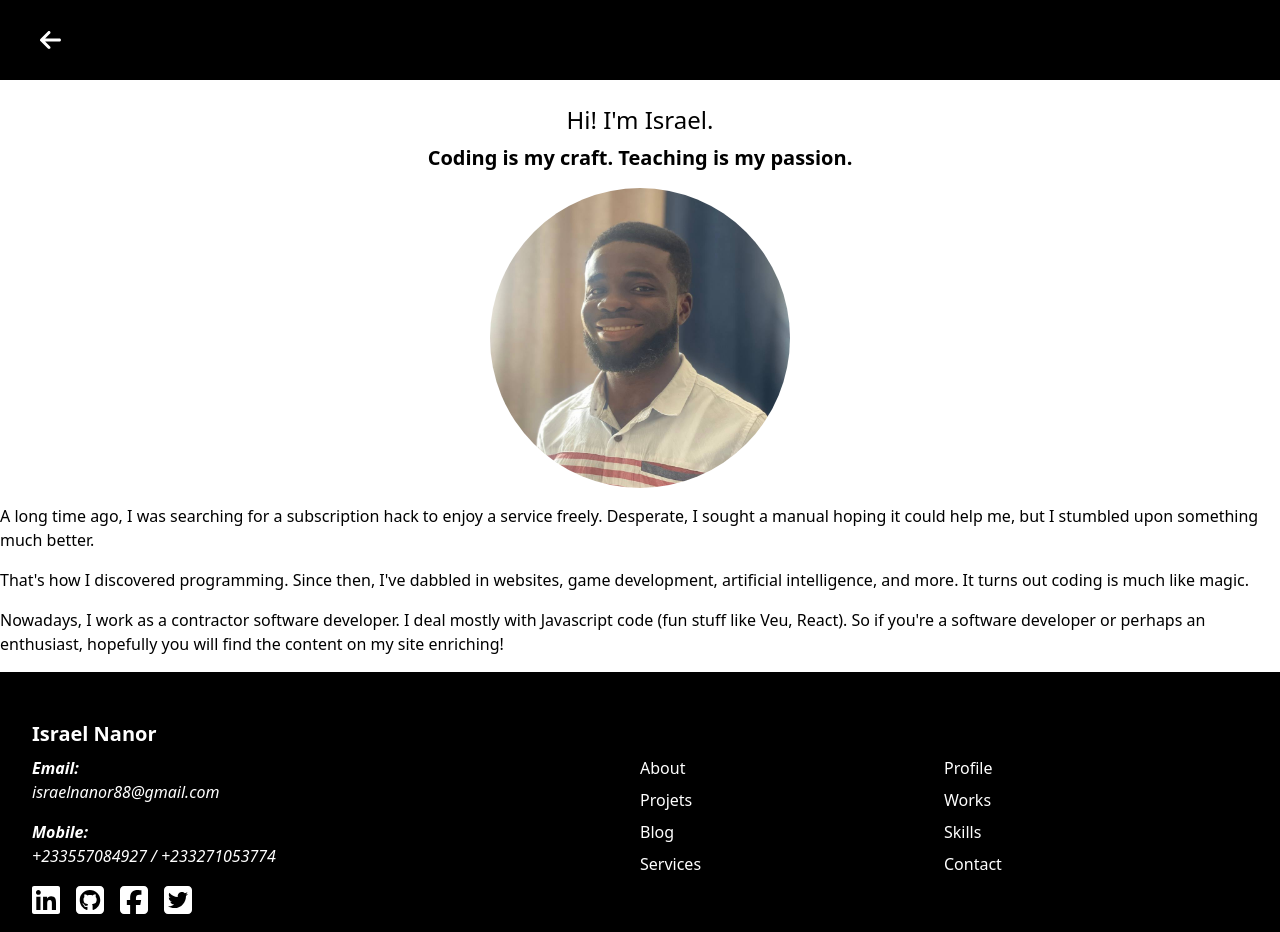
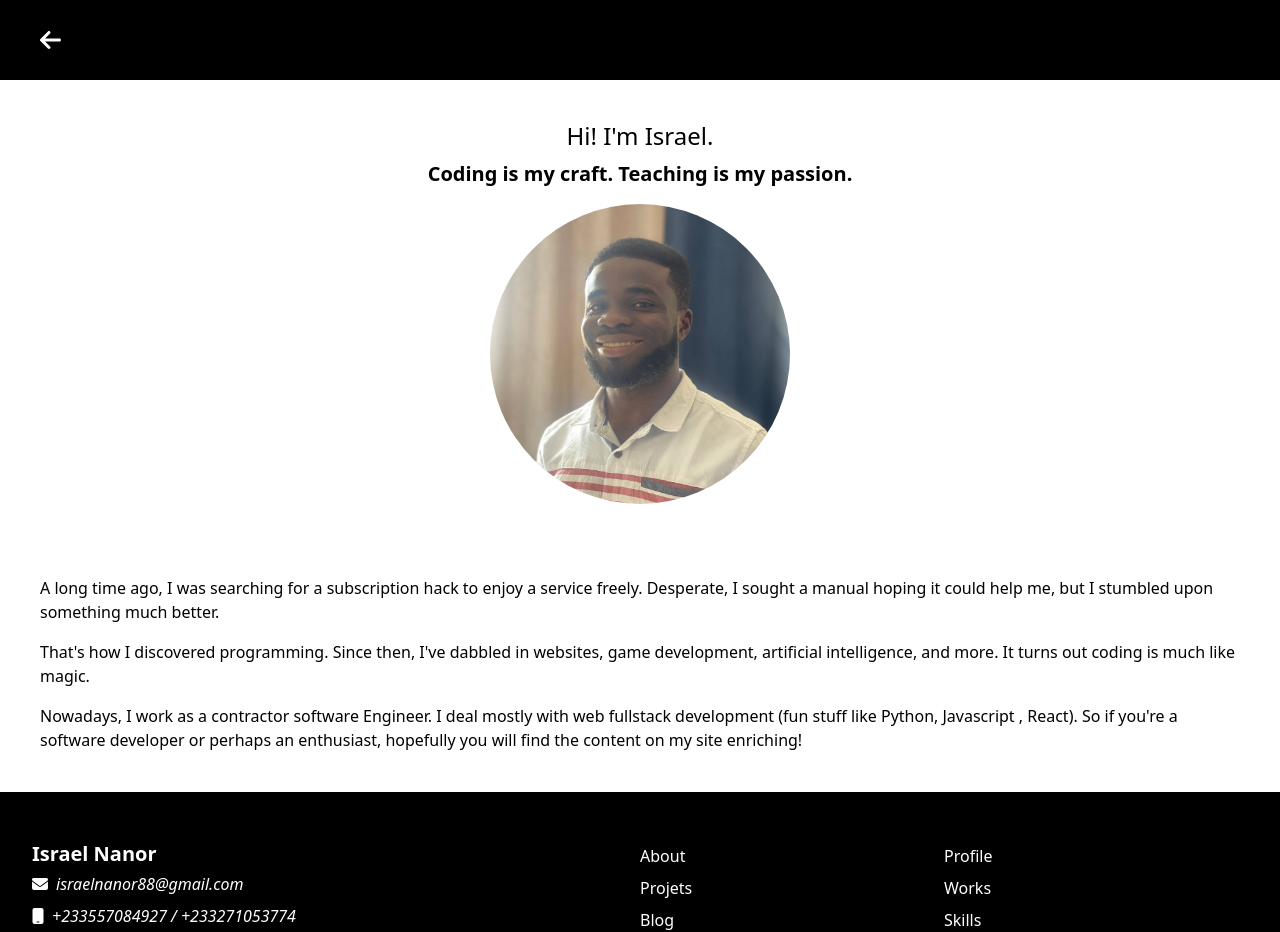
Before and after one commit to NanorIsrael/gv_web, a React (Create React App) app: page /about in a window 1280 px wide. Shown: the top 932 px of the page. Built offline with nearby package versions, Linux system fonts and the light colour scheme.

Commit message:
Update about page

```diff
--- a/src/App.css
+++ b/src/App.css
@@ -931,6 +931,10 @@ code {
   flex-direction: column;
 }
 
+.content-center {
+  align-content: center;
+}
+
 .items-end {
   align-items: flex-end;
 }
@@ -1553,6 +1557,10 @@ code {
     justify-content: space-around;
   }
 
+  .md\:pt-0 {
+    padding-top: 0px;
+  }
+
   .md\:text-6xl {
     font-size: 3.75rem;
     line-height: 1;
--- a/src/App.tsx
+++ b/src/App.tsx
@@ -1,4 +1,5 @@
 import { FontAwesomeIcon } from '@fortawesome/react-fontawesome'
+import { faEnvelope, faMobile } from '@fortawesome/free-solid-svg-icons'
 import { faLinkedin , faFacebookSquare, faGithubSquare, faTwitterSquare } from '@fortawesome/free-brands-svg-icons'
 import { Link, Navigate, Route, Routes } from 'react-router-dom';
 
@@ -22,16 +23,14 @@ function App() {
         <section className='pb-12 md:flex'>
           <article>
           <h4 className='text-xl md:text-md font-bold'>Israel Nanor</h4>
-          <address>
-            <div className='py-2'>
-            <h5 className='font-semibold'>Email:</h5>
-            <p>israelnanor88@gmail.com</p>
+          <address className='leading-loose'>
+            <div>
+            <FontAwesomeIcon icon={faEnvelope} /><span className='mx-2'>israelnanor88@gmail.com</span>
             </div>
-            <div className='py-2'>
-            <h5 className='font-semibold'>Mobile:</h5>
-            <p>+233557084927 / +233271053774</p>
+            <div>
+            <FontAwesomeIcon icon={faMobile} /><span className='mx-2'>+233557084927 / +233271053774</span>
             </div>
-            <div className='py-2'>
+            <div className='flex'>
               <Link to="https://www.linkedin.com/in/israelnanor1z" target='_blank' className='mr-4'>
                 <FontAwesomeIcon icon={faLinkedin} size={'2x'}/>
               </Link>
@@ -48,15 +47,15 @@ function App() {
           </address>
           </article>
 
-          <section className='pt-8 leading-loose md:flex w-[50%]'>
-            <ul className='w-full'>
+          <section className='pt-8 md:flex w-[50%] md:pt-0'>
+            <ul className='w-full leading-loose'>
               <Link to="/about"><li>About</li></Link>
               <Link to="/projects"><li>Projets</li></Link>
               <Link to="/blog"><li>Blog</li></Link>
               <Link to="/projects"><li>Services</li></Link>
             </ul>
-            <ul className='w-full'>
-              <a href="#about"><li>Profile</li></a>
+            <ul className='w-full leading-loose'>
+              <li><a href="#about">Profile</a></li>
               <a href="#projects"><li>Works</li></a>
               <a href="#skills"><li>Skills</li></a>
               <a href="#contact"><li>Contact</li></a>
--- a/src/pages/About.tsx
+++ b/src/pages/About.tsx
@@ -4,13 +4,14 @@ import { Link } from "react-router-dom";
 
 function About() {
   return (
-    <article aria-label="About" className="container">
-      <header className={'flex justify-between z-0'}>
+    <>
+    <header className={'flex justify-between z-0'}>
         <Link to={'/'} className="p-2 text-2xl">
           <FontAwesomeIcon icon={faArrowLeft} />
         </Link>
-      </header>
-      <section className="flex flex-col items-center p-4">
+    </header>
+    <article aria-label="About" className="container h-full">
+      <section className="flex flex-col items-center justify-center p-8">
         <hgroup className="pb-4">
           <h1 className="greeting gray-500 text-center text-2xl p-2">
             Hi! I&apos;m Israel.
@@ -27,23 +28,28 @@ function About() {
           className="profile_photo"
         />
       </section>
-      <p className="pb-4">
+      <section className="p-8 leading-normal md:text-md">
+      <p className="p-2" >
         A long time ago, I was searching for a subscription hack to enjoy a
         service freely. Desperate, I sought a manual hoping it could help me,
         but I stumbled upon something much better.
-      </p>
-      <p className="pb-4">
+      </p >
+      <p className="p-2">
         That&apos;s how I discovered programming. Since then, I&apos;ve dabbled
         in websites, game development, artificial intelligence, and more. It
         turns out coding is much like magic.
       </p>
-      <p className="pb-4">
-        Nowadays, I work as a contractor software developer. I deal mostly with
-        Javascript code (fun stuff like Veu, React). So if you&apos;re a
+      <p className="p-2">
+        Nowadays, I work as a contractor software Engineer. I deal mostly with
+        web fullstack development (fun stuff like Python, Javascript , React). So if you&apos;re a
         software developer or perhaps an enthusiast, hopefully you will find the
         content on my site enriching!
       </p>
+      </section>
+
     </article>
+    </>
+
   );
 }
 
```
